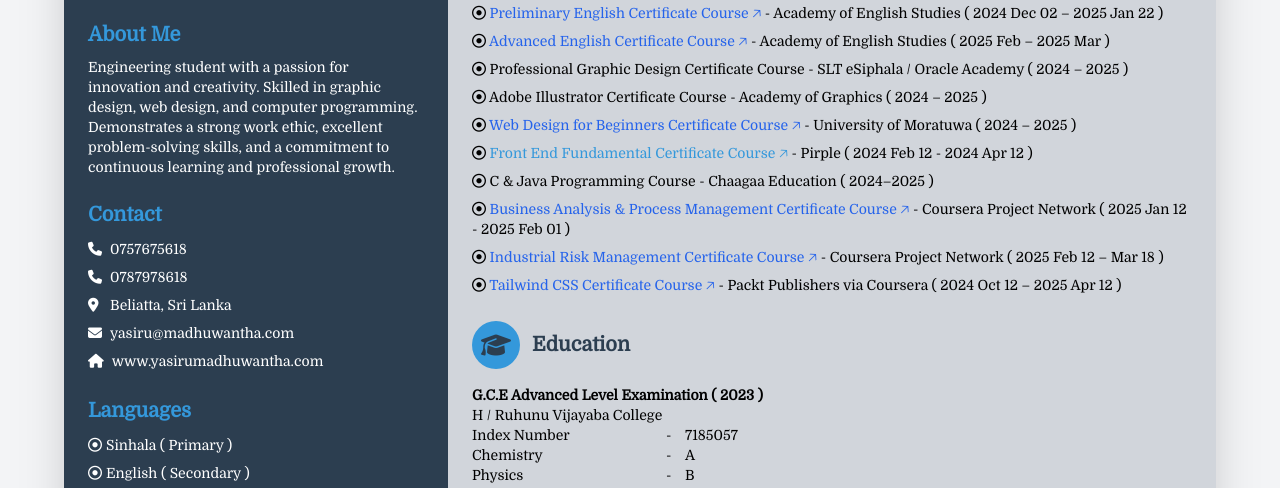
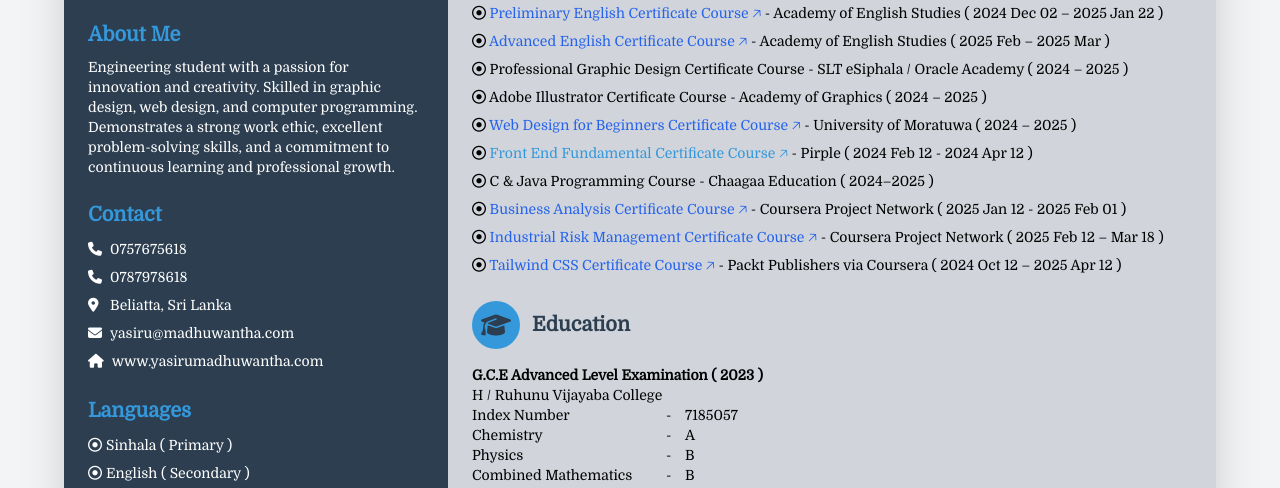
Before and after one commit to yasirumadhuwantha/IP001, a plain HTML site: page index.html in a window 1280 px wide. Shown: the part 231-719 px from the top of the page. Drawn offline with nearby package versions, Linux system fonts and the light colour scheme.

Commit message:
Update index.html

```diff
--- a/index.html
+++ b/index.html
@@ -264,7 +264,7 @@
         <li class="py-0.5 hover:py-2 hover:pl-2 hover:border-l-[6px] hover:rounded-md border-transparent hover:border-black hover:bg-gray-200 transform hover:translate-x-0.5 transition-all duration-200"><i class="far fa-dot-circle"></i> <a href="https://drive.google.com/file/d/1zft5niGoVxgRiDsv6WNmlDFMrf8a1czP/view?usp=sharing" target="_blank" class="text-blue-600 hover:no-underline">Web Design for Beginners Certificate Course 🡥</a> - University of Moratuwa ( 2024 – 2025 )</li>
         <li class="py-0.5 hover:py-2 hover:pl-2 hover:border-l-[6px] hover:rounded-md border-transparent hover:border-black hover:bg-gray-200 transform hover:translate-x-0.5 transition-all duration-200"><i class="far fa-dot-circle"></i> <a href="https://www.pirple.com/certificates/u4sabdbgjf" target="_blank" class="text-resume-accent hover:no-underline">Front End Fundamental Certificate Course 🡥</a> - Pirple ( 2024 Feb 12 - 2024 Apr 12 )</li>
         <li class="py-0.5 hover:py-2 hover:pl-2 hover:border-l-[6px] hover:rounded-md border-transparent hover:border-black hover:bg-gray-200 transform hover:translate-x-0.5 transition-all duration-200"><i class="far fa-dot-circle"></i> C & Java Programming Course - Chaagaa Education ( 2024–2025 )</li>
-        <li class="py-0.5 hover:py-2 hover:pl-2 hover:border-l-[6px] hover:rounded-md border-transparent hover:border-black hover:bg-gray-200 transform hover:translate-x-0.5 transition-all duration-200"><i class="far fa-dot-circle"></i> <a href="https://coursera.org/share/8e55d8b4f407545aef0fa2b98a568c11" target="_blank" class="text-blue-600 hover:no-underline">Business Analysis & Process Management Certificate Course 🡥</a> - Coursera Project Network ( 2025 Jan 12 - 2025 Feb 01 )</li>
+        <li class="py-0.5 hover:py-2 hover:pl-2 hover:border-l-[6px] hover:rounded-md border-transparent hover:border-black hover:bg-gray-200 transform hover:translate-x-0.5 transition-all duration-200"><i class="far fa-dot-circle"></i> <a href="https://coursera.org/share/8e55d8b4f407545aef0fa2b98a568c11" target="_blank" class="text-blue-600 hover:no-underline">Business Analysis Certificate Course 🡥</a> - Coursera Project Network ( 2025 Jan 12 - 2025 Feb 01 )</li>
         <li class="py-0.5 hover:py-2 hover:pl-2 hover:border-l-[6px] hover:rounded-md border-transparent hover:border-black hover:bg-gray-200 transform hover:translate-x-0.5 transition-all duration-200"><i class="far fa-dot-circle"></i> <a href="https://coursera.org/share/b48d1d50d359477501572e7dd5d80a2c" target="_blank" class="text-blue-600 hover:no-underline">Industrial Risk Management Certificate Course 🡥</a> - Coursera Project Network ( 2025 Feb 12 – Mar 18 )</li>
         <li class="py-0.5 hover:py-2 hover:pl-2 hover:border-l-[6px] hover:rounded-md border-transparent hover:border-black hover:bg-gray-200 transform hover:translate-x-0.5 transition-all duration-200"><i class="far fa-dot-circle"></i> <a href="https://www.coursera.org/account/accomplishments/certificate/Q6L250KPVN0H" target="_blank" class="text-blue-600 hover:no-underline">Tailwind CSS Certificate Course 🡥</a> - Packt Publishers via Coursera ( 2024 Oct 12 – 2025 Apr 12 )</li>
 
@@ -404,7 +404,7 @@
             <i class="far fa-dot-circle"></i>
           </span>
           <div>
-            <div><a href="https://coursera.org/share/8e55d8b4f407545aef0fa2b98a568c11" target="_blank" class="text-blue-300 hover:no-underline">Business Analysis & Process Management Certificate Course</a></div>
+            <div><a href="https://coursera.org/share/8e55d8b4f407545aef0fa2b98a568c11" target="_blank" class="text-blue-300 hover:no-underline">Business Analysis Certificate Course</a></div>
             <div>Coursera Project Network</div>
             <div>2025 Jan 12 - 2025 Feb 01</div>
           </div>
```
